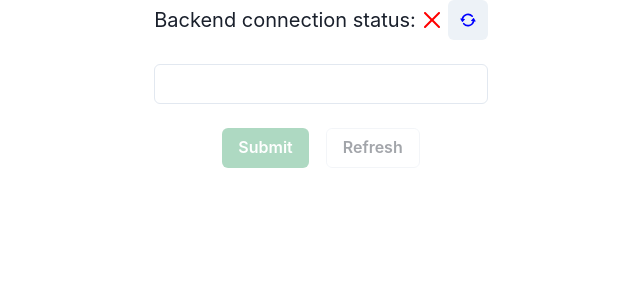
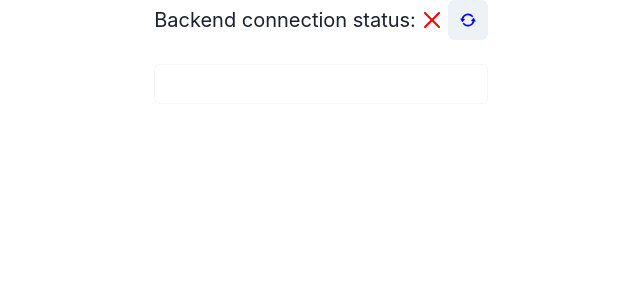
Before and after one commit to TheKunie/express-osupp, a React (Create React App) app in the folder client/: page / in a window 1280 px wide. Shown: the top 300 px of the page, without its empty margins (319-959 px from the left). Built offline with nearby package versions, Linux system fonts and the light colour scheme; no server answers.

Commit message:
4 files modified

```diff
--- a/client/package.json
+++ b/client/package.json
@@ -16,6 +16,8 @@
     "easy-peasy": "^5.0.4",
     "framer-motion": "^6.3.0",
     "lodash.debounce": "^4.0.8",
+    "lodash.isequal": "^4.5.0",
+    "lodash.keys": "^4.2.0",
     "react": "^18.0.0",
     "react-dom": "^18.0.0",
     "react-scripts": "^5.0.1",
--- a/client/src/App.js
+++ b/client/src/App.js
@@ -19,14 +19,17 @@ import { RenderData } from './Render';
 import { CheckIcon, CloseIcon, RepeatIcon } from '@chakra-ui/icons';
 
 function App() {
-  const [data, setData] = useState({ data: false });
-  const [search, setSearch] = useState('');
-  const [info, setInfo] = useState({});
-  const [loading, setLoading] = useState(false);
-  const [noUser, setNoUser] = useState(false);
-  const [toast, setToast] = useState(false);
+  const [data, setData] = useState({ data: false }); // connection status
+  const [search, setSearch] = useState(''); // search query
+  const [info, setInfo] = useState({}); // user data
+  const [loading, setLoading] = useState(false); // loading indicator boolean
+  const [noUser, setNoUser] = useState(false); // no user found boolean
+  const [toast, setToast] = useState(false); // no user found alert boolean
+  const [refresh, setRefresh] = useState(false); // refresh button render boolean
+  const [invalid, setInvalid] = useState(false); // input invalid boolean
 
   var debounce = require('lodash.debounce');
+  var isequal = require('lodash.isequal');
 
   function callBackendAPI() {
     axios
@@ -76,15 +79,23 @@ function App() {
 
   useEffect(() => {
     setInfo({});
+
+    if (!isequal(search, '')) {
+      submit();
+    }
   }, [search]);
 
   useEffect(() => {
-    if (!('user_id' in info) && info !== {}) {
+    if (!isequal(info, {})) {
       setToast(true);
+      setRefresh(true);
     }
   }, [info]);
 
-  const debouncedSubmit = useMemo(() => debounce(() => submit(), 300), []);
+  const debouncedSubmit = useMemo(
+    () => debounce((e) => setSearch(e.target.value), 300),
+    []
+  );
 
   return (
     <>
@@ -106,19 +117,12 @@ function App() {
           </Center>
 
           <Input
-            onChange={(e) => {
-              setSearch(e.target.value);
-              debouncedSubmit;
-            }}
+            onChange={debouncedSubmit}
+            disabled={data.data ? false : true}
+            isInvalid={invalid ? true : false}
           ></Input>
           <HStack divider={<Divider orientation="vertical" />} justify="center">
-            <Button
-              onClick={() => submit()}
-              disabled={data.data ? false : true}
-              colorScheme="green"
-            >
-              Submit
-            </Button>
+            {refresh ? (
               <Button
                 onClick={() => console.log(data)}
                 disabled={data.data ? false : true}
@@ -126,6 +130,7 @@ function App() {
               >
                 Refresh
               </Button>
+            ) : null}
           </HStack>
           {noUser ? (
             <Center>
--- a/client/src/Render.js
+++ b/client/src/Render.js
@@ -23,11 +23,13 @@ import {
 
 export function RenderData(props) {
   var data = props.data;
+  var keys = require('lodash.keys');
+  var isequal = require('lodash.isequal');
 
   const toast = props.toast;
   const alert = useToast();
 
-  if (!('user_id' in data)) {
+  if (isequal(data, {})) {
     return null;
   }
 
```
Also changed, not shown: 1 other file (tests, documents, lock files or other folders). Lines whose indentation alone changed are shown as unchanged.
